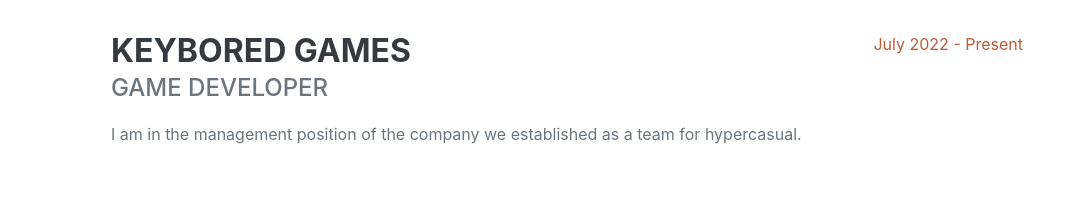
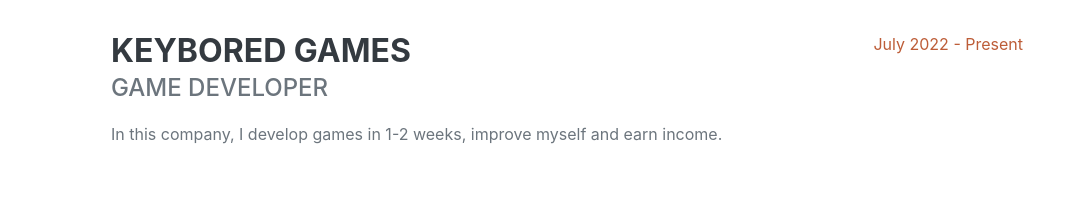
Before and after one commit to shadowdestructor/1yasinyildirim.github.io, a plain HTML site: page index.html in a window 1280 px wide. Shown: the part 2720-2927 px from the top of the page, without its empty margins (209-1280 px from the left). Drawn offline with nearby package versions, Linux system fonts and the light colour scheme; a web font is replaced by a local one.

Commit message:
dcsdcdsc

```diff
--- a/index.html
+++ b/index.html
@@ -136,7 +136,7 @@
                         <div class="flex-grow-1">
                             <h3 class="mb-0">KeyBored Games</h3>
                             <div class="subheading mb-3">Game Developer</div>
-                            <p>I am in the management position of the company we established as a team for hypercasual.</p>
+                            <p>In this company, I develop games in 1-2 weeks, improve myself and earn income.</p>
                         </div>
                         <div class="flex-shrink-0"><span class="text-primary">July 2022 - Present</span></div>
                     </div>
```
